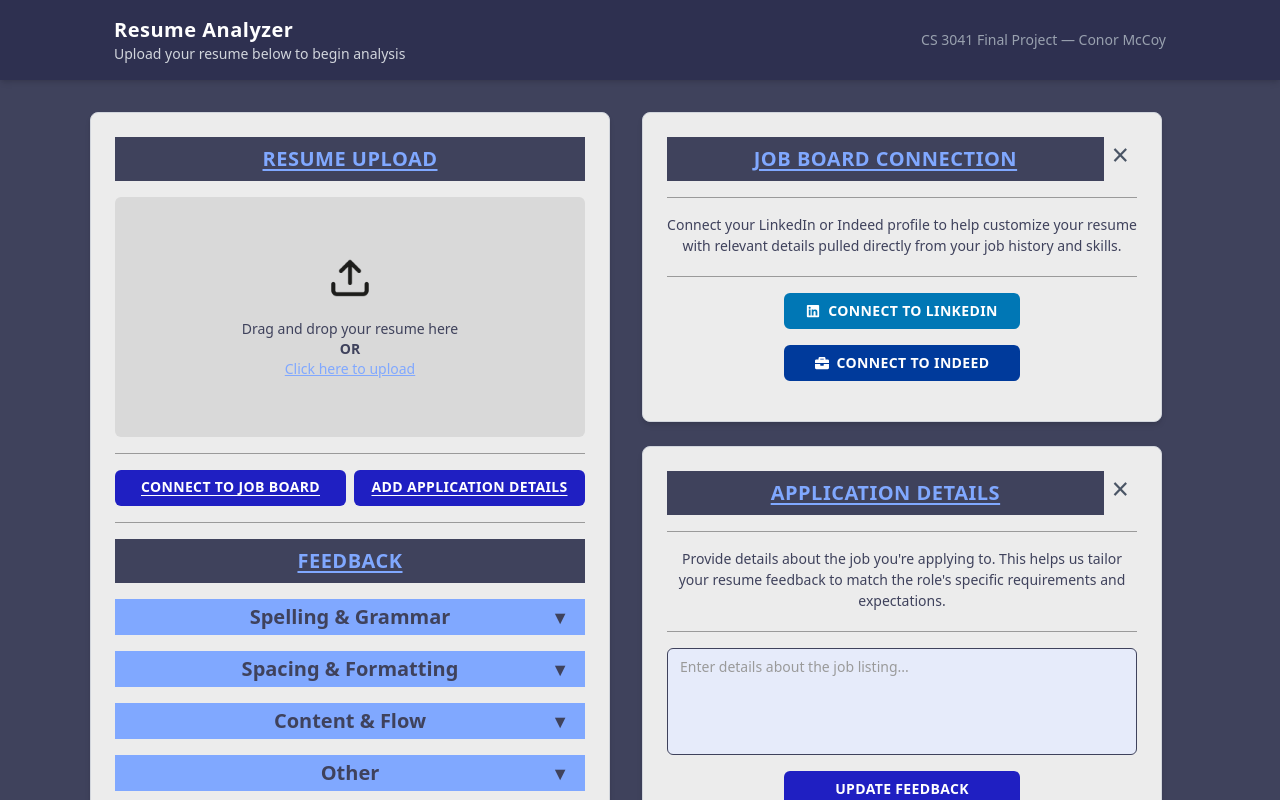
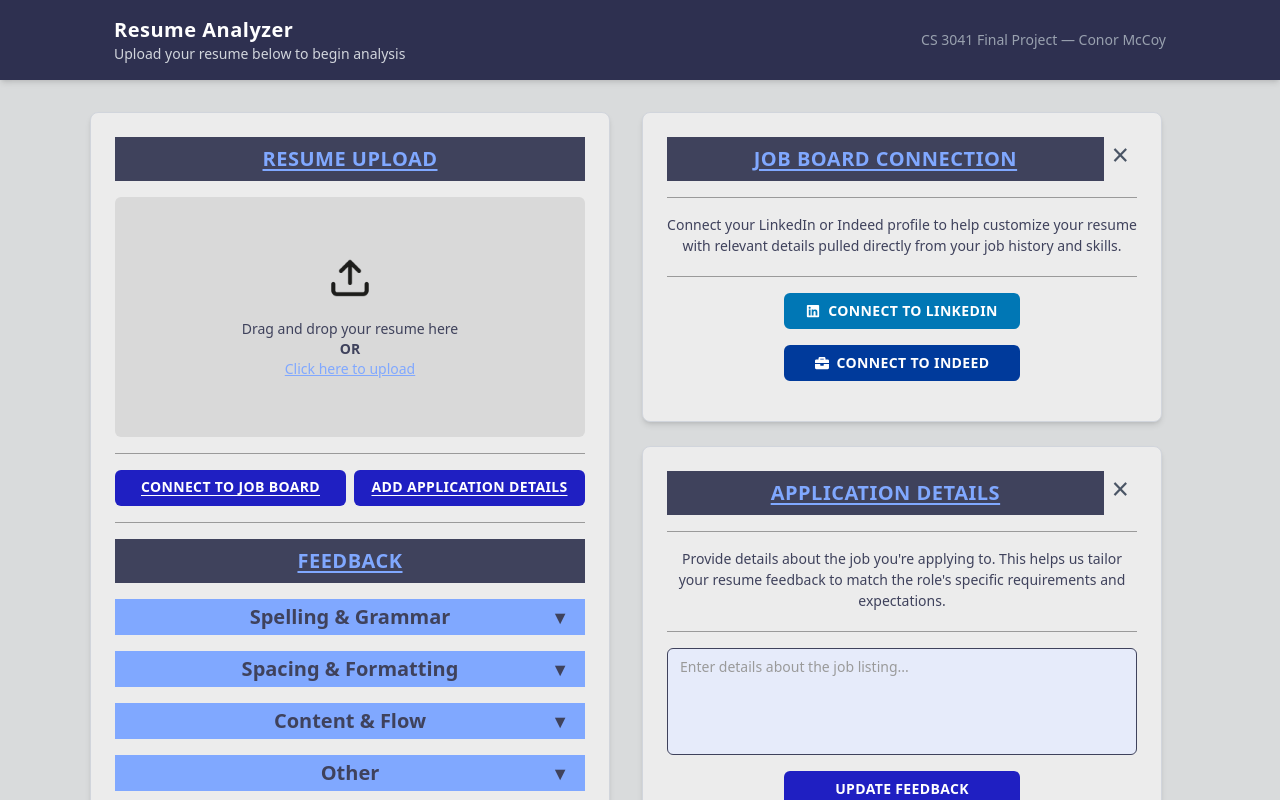
Before and after one commit to Conor-McCoy/CS3041Project, a React (Vite) app: page / in a window 1280 px wide. Shown: the top 800 px of the page. Built offline with nearby package versions, Linux system fonts and the light colour scheme.

Commit message:
color change

```diff
--- a/src/pages/MainPage.tsx
+++ b/src/pages/MainPage.tsx
@@ -36,7 +36,7 @@
     const hasSidebar = exclusiveSidebar || showFeedback || showJobBoard;
 
     return (
-        <div className="w-full min-h-screen bg-[#3F425C] flex flex-col items-center justify-start">
+        <div className="w-full min-h-screen bg-[#d9dbdc] flex flex-col items-center justify-start">
             {/* Optional top nav/header */}
             <div className="w-full bg-[#2E3050] shadow-md py-4 mb-8">
                 <div className="max-w-[1100px] mx-auto px-6 flex flex-col sm:flex-row justify-between items-center text-white gap-2">
```
